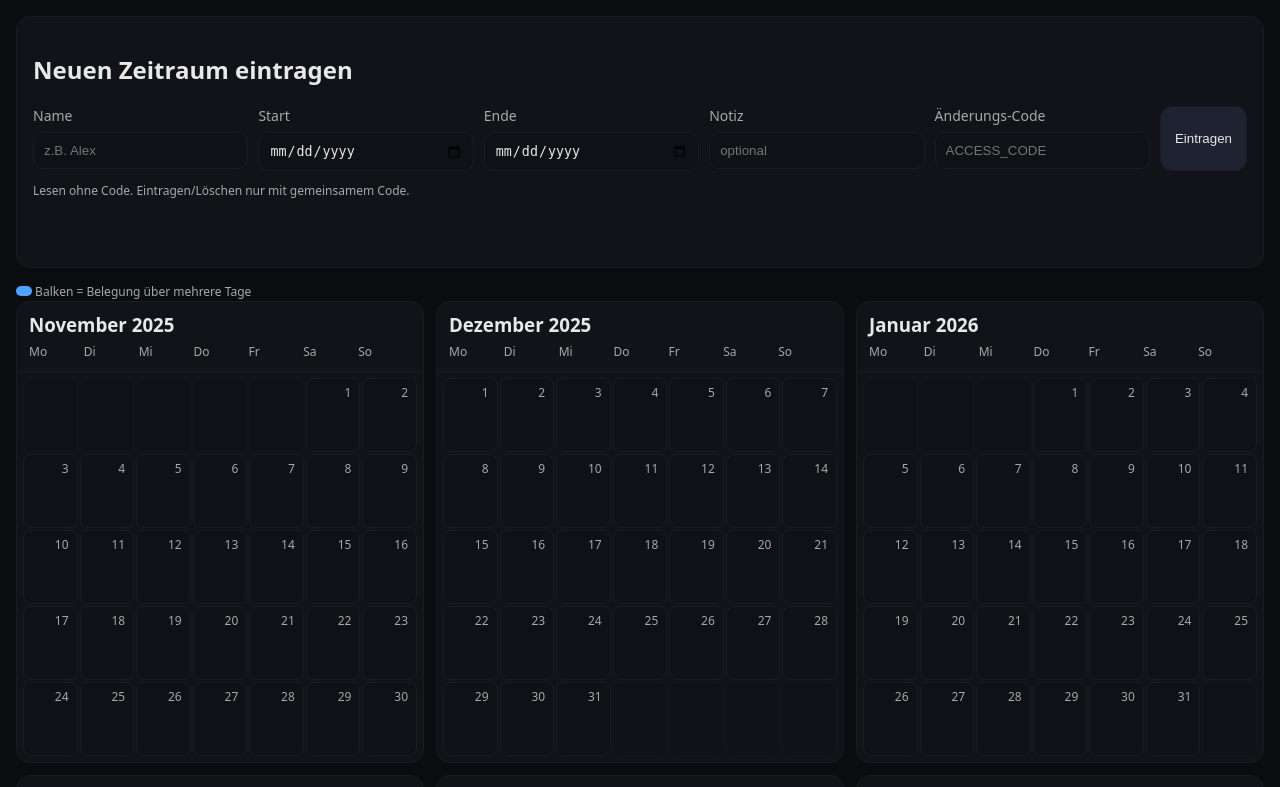
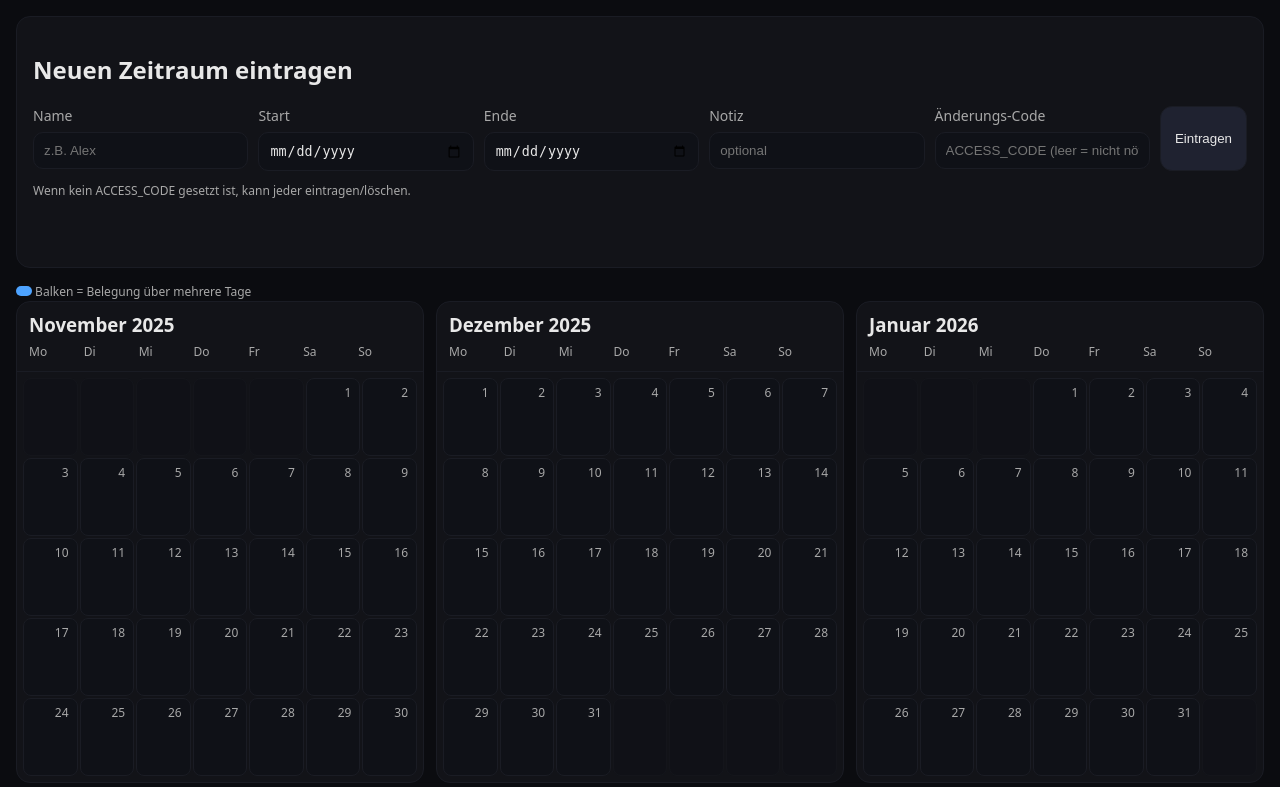
Before and after one commit to familyanhaenger/Family-Anhaenger, a Flask app: page / in a window 1280 px wide. Shown: the part 96-883 px from the top of the page. Run offline with Flask 3, Linux system fonts and the light colour scheme; data that the repository does not hold is empty; some libraries are stand-ins or nearby versions.

Commit message:
Add files via upload

```diff
--- a/app.py
+++ b/app.py
@@ -1,5 +1,6 @@
 from __future__ import annotations
 import os
+from urllib.parse import urlparse, urlunparse, parse_qsl, urlencode
 from datetime import datetime, date
 from dateutil import parser as dateparser
 from flask import Flask, jsonify, request, render_template
@@ -13,10 +14,24 @@ ACCESS_CODE = os.environ.get("ACCESS_CODE", "")
 MONTHS_AHEAD = int(os.environ.get("MONTHS_AHEAD", "12"))
 DATABASE_URL = os.environ.get("DATABASE_URL")
 
-if not DATABASE_URL:
-    os.makedirs("data", exist_ok=True)
-    DATABASE_URL = "sqlite:///data/bookings.sqlite"
+def normalize_db_url(u: str|None) -> str:
+    if not u:
+        os.makedirs("data", exist_ok=True)
+        return "sqlite:///data/bookings.sqlite"
+    # Render/Heroku often give postgres:// — SQLAlchemy wants postgresql+psycopg2://
+    if u.startswith("postgres://"):
+        u = u.replace("postgres://", "postgresql+psycopg2://", 1)
+    elif u.startswith("postgresql://"):
+        u = u.replace("postgresql://", "postgresql+psycopg2://", 1)
+    # add sslmode=require if missing (managed DBs expect TLS)
+    parsed = urlparse(u)
+    q = dict(parse_qsl(parsed.query, keep_blank_values=True))
+    if "sslmode" not in q:
+        q["sslmode"] = "require"
+    u = urlunparse(parsed._replace(query=urlencode(q)))
+    return u
 
+DATABASE_URL = normalize_db_url(DATABASE_URL)
 engine = create_engine(DATABASE_URL, future=True)
 
 class Base(DeclarativeBase):
@@ -72,9 +87,11 @@ def list_bookings():
 def create_booking():
     payload = request.get_json(force=True) or {}
     name = (payload.get("name") or "").strip()
-    code = (payload.get("code") or "").strip()
-    if ACCESS_CODE and code != ACCESS_CODE:
-        return jsonify({"error":"invalid_code"}), 401
+    # If ACCESS_CODE is empty, no protection; otherwise require correct code
+    if ACCESS_CODE:
+        code = (payload.get("code") or "").strip()
+        if code != ACCESS_CODE:
+            return jsonify({"error":"invalid_code"}), 401
     if not name or not payload.get("start") or not payload.get("end"):
         return jsonify({"error":"missing_fields"}), 400
 
@@ -111,9 +128,10 @@ def create_booking():
 
 @app.delete("/api/bookings/<int:booking_id>")
 def delete_booking(booking_id: int):
-    code = (request.args.get("code") or "").strip()
-    if ACCESS_CODE and code != ACCESS_CODE:
-        return jsonify({"error":"invalid_code"}), 401
+    if ACCESS_CODE:
+        code = (request.args.get("code") or "").strip()
+        if code != ACCESS_CODE:
+            return jsonify({"error":"invalid_code"}), 401
     with Session(engine) as s:
         b = s.get(Booking, booking_id)
         if b:
--- a/static/main.js
+++ b/static/main.js
@@ -9,7 +9,9 @@ const API = {
     return r.json();
   },
   async add({name, start, end, note, code}){
-    const r = await fetch('/api/bookings', {method:'POST', headers:{'Content-Type':'application/json'}, body: JSON.stringify({name,start,end,note,code})});
+    const body = {name,start,end,note};
+    if(code) body.code = code;
+    const r = await fetch('/api/bookings', {method:'POST', headers:{'Content-Type':'application/json'}, body: JSON.stringify(body)});
     if(!r.ok){ throw {status:r.status, data: await r.json().catch(()=>({}))}; }
     return r.json();
   },
@@ -41,7 +43,7 @@ function hashColor(str){
   return `hsl(${hue} ${sat}% ${lig}%)`;
 }
 
-function clipToMonth(d, year, month){ // returns JS Date clipped to month range
+function clipToMonth(d, year, month){
   const start = new Date(year, month, 1);
   const end = new Date(year, month+1, 0);
   if(d < start) return start;
@@ -50,7 +52,6 @@ function clipToMonth(d, year, month){ // returns JS Date clipped to month range
 }
 
 function renderBars(grid, year, month, startOffset, daysCount, entries){
-  // Build booking bars as weekly segments to wrap lines
   const monthStart = new Date(year, month, 1);
   const monthEnd   = new Date(year, month+1, 0);
   const totalCells = startOffset + daysCount;
@@ -58,9 +59,9 @@ function renderBars(grid, year, month, startOffset, daysCount, entries){
 
   const bookings = entries
     .map(e => ({...e, s: new Date(e.start_date), e: new Date(e.end_date)}))
-    .filter(b => !(b.e < monthStart || b.s > monthEnd)); // overlaps this month
+    .filter(b => !(b.e < monthStart || b.s > monthEnd));
 
-  bookings.forEach((b, idx) => {
+  bookings.forEach((b) => {
     const s = clipToMonth(b.s, year, month);
     const e = clipToMonth(b.e, year, month);
     const sDay = s.getDate();
@@ -68,6 +69,7 @@ function renderBars(grid, year, month, startOffset, daysCount, entries){
     const startIndex = startOffset + (sDay - 1);
     const endIndex   = startOffset + (eDay - 1);
     const color = hashColor(b.name);
+    const firstSegRow = Math.floor(startIndex/7);
 
     for(let w=0; w<weeks; w++){
       const rowStart = w*7;
@@ -79,13 +81,16 @@ function renderBars(grid, year, month, startOffset, daysCount, entries){
         seg.className = 'bar';
         seg.style.background = color;
         const colStart = (segStart % 7) + 1;
-        const colEnd   = (segEnd % 7) + 2; // end is exclusive
+        const colEnd   = (segEnd % 7) + 2; // exclusive
         seg.style.gridColumn = `${colStart} / ${colEnd}`;
         seg.style.gridRow = (w+1).toString();
-        // Label nur im ersten Segment dieser Buchung in diesem Monat
-        if(w === Math.floor(startIndex/7)){
-          seg.innerHTML = `<span class="label">${b.name}${b.note ? ' · '+b.note : ''}</span>`;
-          // Delete Button am Monatssegment des Starttages, falls Start in diesem Monat liegt
+        if(w === firstSegRow){
+          const label = document.createElement('span');
+          label.className = 'label';
+          label.textContent = b.name + (b.note ? ' · ' + b.note : '');
+          seg.appendChild(label);
+
+          // Delete Button nur wenn Start im aktuellen Monat liegt
           const startInThisMonth = b.s.getMonth() === month && b.s.getFullYear() === year;
           if(startInThisMonth){
             const del = document.createElement('button');
@@ -93,7 +98,8 @@ function renderBars(grid, year, month, startOffset, daysCount, entries){
             del.className = 'del tag';
             del.style.marginLeft = 'auto';
             del.addEventListener('click', async ()=>{
-              const code = $('#code').value.trim();
+              const codeEl = document.getElementById('code');
+              const code = codeEl ? codeEl.value.trim() : '';
               try{ await API.del(b.id, code); renderCalendar(parseInt($('#months').value,10)); }
               catch(err){ showMsg(err); }
             });
@@ -121,7 +127,6 @@ function renderCalendar(monthsAhead){
       node.querySelector('.month-title').textContent = first.toLocaleString('de-DE', {month:'long', year:'numeric'});
       const grid = node.querySelector('.grid-days');
 
-      // render day cells
       days.forEach(d => {
         const cell = document.createElement('div');
         cell.className = 'day' + (d? '' : ' is-out');
@@ -131,9 +136,7 @@ function renderCalendar(monthsAhead){
         grid.appendChild(cell);
       });
 
-      // render booking bars for this month
       renderBars(grid, mdate.getFullYear(), mdate.getMonth(), startOffset, count, all);
-
       cal.appendChild(node);
     }
   });
@@ -150,7 +153,9 @@ function showMsg(errOrText){
 $('#btnAdd').addEventListener('click', async ()=>{
   const name = $('#name').value.trim();
   const start = $('#start').value; const end = $('#end').value;
-  const note = $('#note').value.trim(); const code = $('#code').value.trim();
+  const note = $('#note').value.trim();
+  const codeEl = document.getElementById('code');
+  const code = codeEl ? codeEl.value.trim() : '';
   if(!name || !start || !end) return showMsg('Bitte Name/Start/Ende ausfüllen.');
   try{ await API.add({name,start,end,note,code}); $('#msg').textContent='Gespeichert.'; renderCalendar(parseInt($('#months').value,10)); }
   catch(err){ showMsg(err); }
--- a/static/styles.css
+++ b/static/styles.css
@@ -19,16 +19,16 @@ button:hover{border-color:var(--accent)}
 .hint{color:var(--muted);font-size:12px}
 .msg{min-height:1.2em}
 
-.calendar{display:grid;grid-template-columns:repeat(auto-fill,minmax(320px,1fr));gap:12px}
+.calendar{display:grid;grid-template-columns:repeat(auto-fill,minmax(340px,1fr));gap:12px}
 .month{background:var(--card);border:1px solid var(--grid);border-radius:14px;overflow:hidden}
 .month-head{padding:10px 12px;border-bottom:1px solid var(--grid)}
 .month-title{margin:0 0 6px}
 .dow{display:grid;grid-template-columns:repeat(7,1fr);gap:2px;color:var(--muted);font-size:12px}
 .grid-days{display:grid;grid-template-columns:repeat(7,1fr);gap:2px;padding:6px;position:relative}
-.day{border-radius:8px;padding:6px;min-height:74px;border:1px solid var(--grid);position:relative;background:#0f1117}
+.day{border-radius:8px;padding:6px;min-height:78px;border:1px solid var(--grid);position:relative;background:#0f1117}
 .day.is-out{opacity:.35}
 .day .dnum{position:absolute;top:6px;right:8px;font-size:12px;color:var(--muted)}
-.bar{height:22px;border-radius:999px;display:flex;align-items:center;gap:8px;padding:2px 8px;font-weight:600;color:#000;overflow:hidden;white-space:nowrap;text-overflow:ellipsis;margin-top:40px;z-index:5}
+.bar{height:24px;border-radius:999px;display:flex;align-items:center;gap:8px;padding:2px 10px;font-weight:600;color:#000;overflow:hidden;white-space:nowrap;text-overflow:ellipsis;margin-top:40px;z-index:5}
 .bar .label{opacity:.95}
 .pill{display:inline-block;width:16px;height:10px;border-radius:999px;background:var(--accent)}
 .entry .del{margin-left:auto;opacity:.75}
--- a/templates/index.html
+++ b/templates/index.html
@@ -31,12 +31,12 @@
         <label>Notiz
           <input id="note" placeholder="optional" />
         </label>
-        <label>Änderungs‑Code
-          <input id="code" type="password" placeholder="ACCESS_CODE" />
+        <label id="codeWrap">Änderungs‑Code
+          <input id="code" type="password" placeholder="ACCESS_CODE (leer = nicht nötig)" />
         </label>
         <button id="btnAdd">Eintragen</button>
       </div>
-      <p class="hint">Lesen ohne Code. Eintragen/Löschen nur mit gemeinsamem Code.</p>
+      <p class="hint">Wenn kein ACCESS_CODE gesetzt ist, kann jeder eintragen/löschen.</p>
       <p id="msg" class="msg"></p>
     </section>
 
```
Also changed, not shown: README.md.
